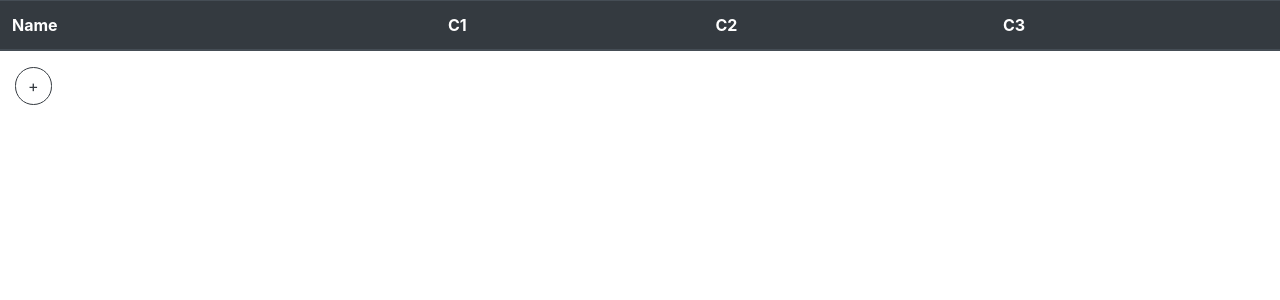
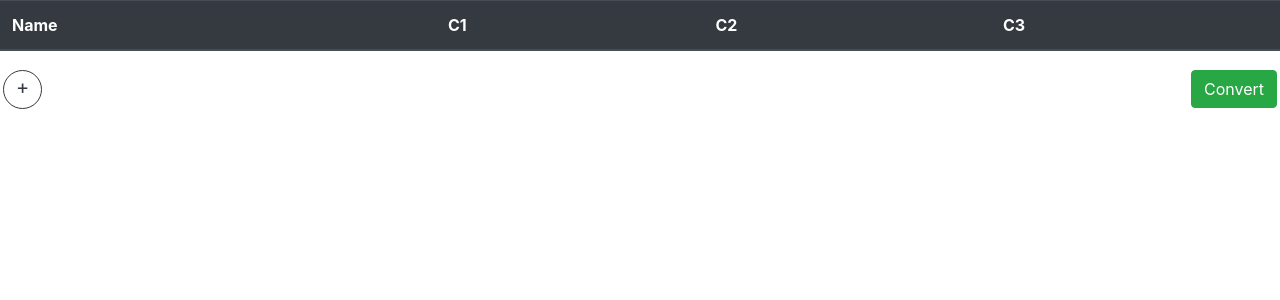
Before and after one commit to kmyr/mcdm, a Vue app: page / in a window 1280 px wide. Shown: the top 300 px of the page. Built offline with nearby package versions, Linux system fonts and the light colour scheme.

Commit message:
add convert btn

```diff
--- a/src/assets/table.css
+++ b/src/assets/table.css
@@ -1,9 +1,15 @@
 #plusBtn {
   border-radius: 20px;
+  font-size: 20px;
+  padding-top: 1px;
 }
 .input-group {
   margin-bottom: 5px;
 }
-#btnGroup button{
+#btnGroup button {
   margin-right: 3px;
 }
+
+#tableBtn {
+  padding: 3px;
+}
--- a/src/components/table.vue
+++ b/src/components/table.vue
@@ -10,20 +10,24 @@
         </tr>
       </thead>
       <tbody>
-        <tr v-for="(item,i) in items" :key="i">
-          <th scope="row">{{item.name}}</th>
-          <td>{{item.c1}}</td>
-          <td>{{item.c2}}</td>
-          <td>{{item.c3}}</td>
+        <tr v-for="(item, i) in items" :key="i">
+          <th scope="row">{{ item.name }}</th>
+          <td>{{ item.c1 }}</td>
+          <td>{{ item.c2 }}</td>
+          <td>{{ item.c3 }}</td>
         </tr>
       </tbody>
     </table>
 
     <div>
-      <div class="col-md-1">
+      <div id="tableBtn">
         <button @click="toggleModal" id="plusBtn" class="btn btn-outline-dark" ref="btnToggle">
           <span class="glyphicon">&#x2b;</span>
         </button>
+
+        <span class="float-right">
+          <button type="button" class="btn btn-success">Convert</button>
+        </span>
       </div>
 
       <b-modal id="modal-1" title="Add Item" hide-footer>
@@ -36,21 +40,21 @@
 
         <div class="input-group">
           <div class="input-group-prepend">
-            <span class="input-group-text">{{criterion.C1.name}}</span>
+            <span class="input-group-text">{{ criterion.C1.name }}</span>
           </div>
           <input type="text" class="form-control" v-model="prepareItem.c1" />
         </div>
 
         <div class="input-group">
           <div class="input-group-prepend">
-            <span class="input-group-text">{{criterion.C2.name}}</span>
+            <span class="input-group-text">{{ criterion.C2.name }}</span>
           </div>
           <input type="text" class="form-control" v-model="prepareItem.c2" />
         </div>
 
         <div class="input-group">
           <div class="input-group-prepend">
-            <span class="input-group-text">{{criterion.C3.name}}</span>
+            <span class="input-group-text">{{ criterion.C3.name }}</span>
           </div>
           <input type="text" class="form-control" v-model="prepareItem.c3" />
         </div>
@@ -79,15 +83,15 @@ export default {
       criterion: {
         C1: {
           name: "Price",
-          weight: 0.1
+          weight: 0.4
         },
         C2: {
           name: "Rate",
-          weight: 0.1
+          weight: 0.4
         },
         C3: {
           name: "Time",
-          weight: 0.1
+          weight: 0.2
         }
       },
       items: []
@@ -112,8 +116,6 @@ export default {
         this.prepareItem.c1 = "";
         this.prepareItem.c2 = "";
         this.prepareItem.c3 = "";
-        this.toggleModal;
-        this.toggleModal;
         this.$root.$emit("bv::toggle::modal", "modal-1", "#btnToggle");
         $("input").removeClass("is-invalid");
       } else {
```
